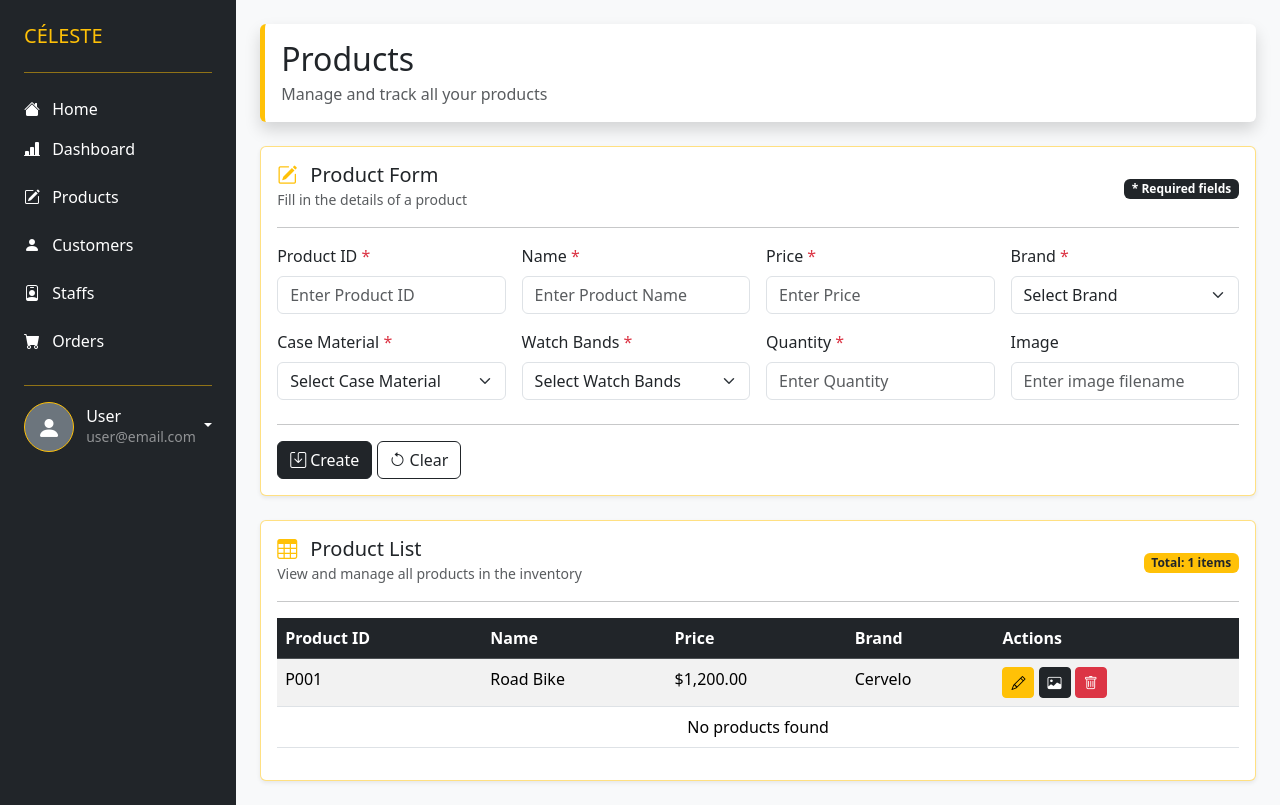
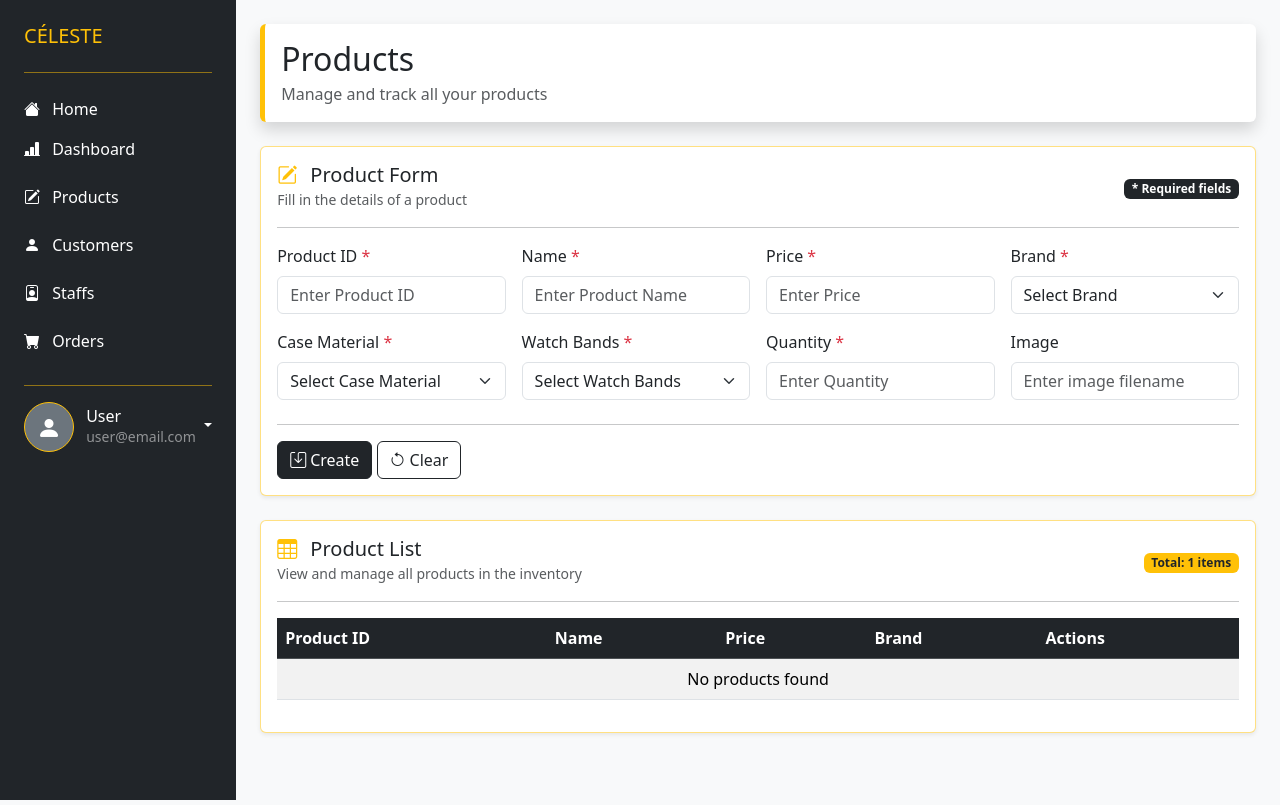
Before and after one commit to ManS1626/pt2, a PHP site: page /view/products.php in a window 1280 px wide. Run offline with PHP 8.4, Linux system fonts and the light colour scheme.

Commit message:
replace hard-coded fake product row to iterates $product array instead

```diff
--- a/view/products.php
+++ b/view/products.php
@@ -128,16 +128,18 @@ ob_start();
                     </tr>
                 </thead>
                 <tbody>
+                <?php if (!empty($products)): ?>
+                    <?php foreach ($products as $product): ?>
                         <tr>
-                        <td>P001</td>
-                        <td>Road Bike</td>
-                        <td>$1,200.00</td>
-                        <td>Cervelo</td>
+                            <td><?php echo htmlspecialchars($product['fld_product_num']); ?></td>
+                            <td><?php echo htmlspecialchars($product['fld_product_name']); ?></td>
+                            <td>$<?php echo number_format((float)$product['fld_product_price'], 2); ?></td>
+                            <td><?php echo htmlspecialchars($product['fld_product_brand']); ?></td>
                             <td>
                                 <a href="#" class="btn btn-sm btn-warning">
                                     <i class="bi bi-pencil"></i>
                                 </a>
-                            <button type="button" class="btn btn-sm btn-dark">
+                                <button type="button" class="btn btn-sm btn-info text-white">
                                     <i class="bi bi-image"></i>
                                 </button>
                                 <a href="#" class="btn btn-sm btn-danger">
@@ -145,9 +147,12 @@ ob_start();
                                 </a>
                             </td>
                         </tr>
+                    <?php endforeach; ?>
+                <?php else: ?>
                     <tr>
                         <td colspan="5" class="text-center">No products found</td>
                     </tr>
+                <?php endif; ?>
                 </tbody>
             </table>
         </div>
```
Lines whose indentation alone changed are shown as unchanged.
